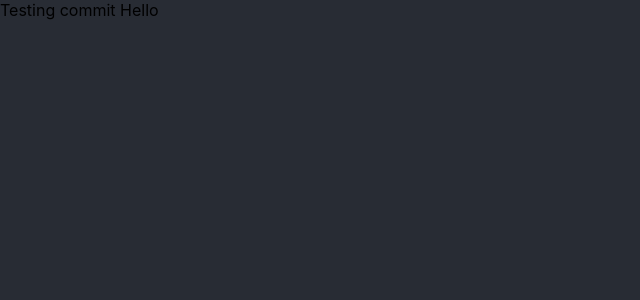
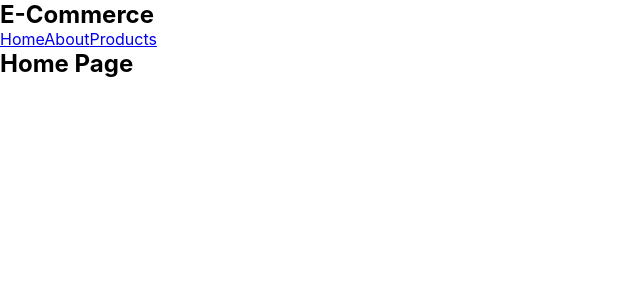
Before and after one commit to Nikhil2408/e-commerce, a React (Create React App) app: page / in a window 1280 px wide. Shown: the top 300 px of the page, without its empty margins (0-640 px from the left). Built offline with nearby package versions, Linux system fonts and the light colour scheme.

Commit message:
feat: setup routing

```diff
--- a/package.json
+++ b/package.json
@@ -8,6 +8,7 @@
     "@testing-library/user-event": "^13.5.0",
     "react": "^18.1.0",
     "react-dom": "^18.1.0",
+    "react-router-dom": "^5.3.3",
     "react-scripts": "5.0.1",
     "web-vitals": "^2.1.4"
   },
--- a/src/components/App.js
+++ b/src/components/App.js
@@ -1,7 +1,25 @@
+import React from "react";
 import '../styles/App.css';
 
+import {Route} from "react-router-dom";
+import Home from "../pages/Home";
+import About from "../pages/About";
+import Products from "../pages/Products";
+
 function App() {
-  return <div className='App-header'>Testing commit Hello</div>;
+  return (
+    <React.Fragment>
+        <Route path="/" exact>
+            <Home />
+        </Route>
+        <Route path="/about">
+            <About />
+        </Route>
+        <Route path="/products">
+            <Products />
+        </Route>
+    </React.Fragment>
+  );
 }
 
 export default App;
--- /dev/null
+++ b/src/components/Layouts/Navigation.js
@@ -0,0 +1,20 @@
+import React from "react";
+
+import { NavLink } from "react-router-dom";
+
+function Navigation(){
+    return (
+        <nav>
+            <header>
+                <h1>E-Commerce</h1>
+            </header>
+            <ul>
+                <NavLink to="/">Home</NavLink>
+                <NavLink to="/about">About</NavLink>
+                <NavLink to="/products">Products</NavLink>
+            </ul>
+        </nav>
+    )
+}
+
+export default Navigation;
--- a/src/index.js
+++ b/src/index.js
@@ -2,10 +2,13 @@ import React from 'react';
 import ReactDOM from 'react-dom/client';
 import './styles/index.css';
 import App from './components/App';
+import { BrowserRouter } from 'react-router-dom';
 
 const root = ReactDOM.createRoot(document.getElementById('root'));
 root.render(
-  <React.StrictMode>
-    <App />
-  </React.StrictMode>
+    <BrowserRouter>
+        <React.StrictMode>
+            <App />
+        </React.StrictMode>
+  </BrowserRouter>
 );
--- /dev/null
+++ b/src/pages/About.js
@@ -0,0 +1,9 @@
+import React from "react";
+
+function About(){
+    return (
+        <div>About Page</div>
+    )
+}
+
+export default About;
--- /dev/null
+++ b/src/pages/Home.js
@@ -0,0 +1,13 @@
+import React from "react";
+import Navigation from "../components/Layouts/Navigation";
+
+function Home(){
+    return (
+        <div>
+            <Navigation />
+            <h2>Home Page</h2>
+        </div>
+    )
+}
+
+export default Home;
--- /dev/null
+++ b/src/pages/Products.js
@@ -0,0 +1,11 @@
+import React from "react";
+
+function Products(){
+    return (
+        <div>
+            Products Page
+        </div>
+    )
+}
+
+export default Products;
```
Also changed, not shown: 1 other file (tests, documents, lock files or other folders).
